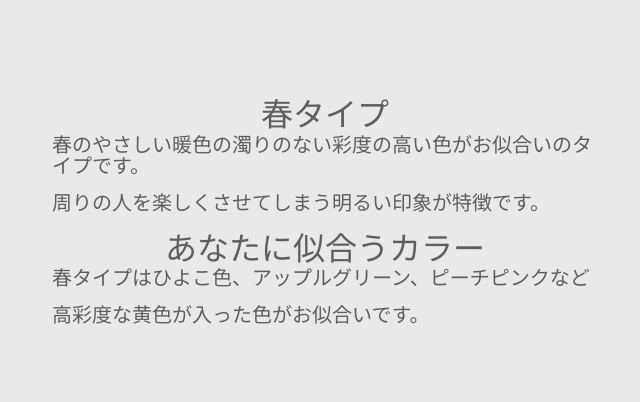
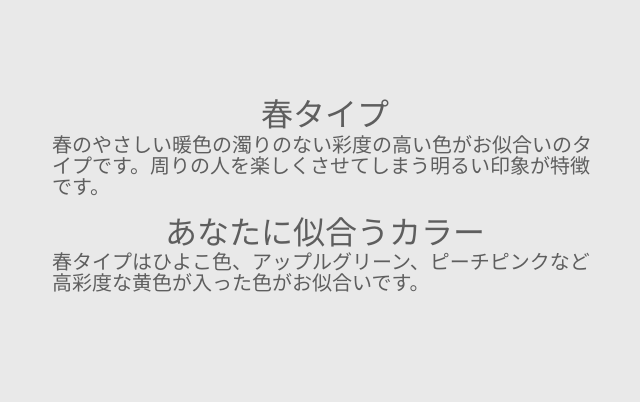
Before and after one commit to naturalmemo/personal_color, a Django app: template personal_color/templates/result.html in a window 1280 px wide. Shown: the part 454-856 px from the top of the page, without its empty margins (315-955 px from the left). Run offline with Django 3.2, Linux system fonts and the light colour scheme; the template is opened without the code that fills it, so the values that code supplies are empty; some libraries are stand-ins or nearby versions.

Commit message:
レイアウト変更

```diff
--- a/personal_color/templates/result.html
+++ b/personal_color/templates/result.html
@@ -19,11 +19,9 @@
         <div class="row justify-content-center">
             <div class="col-lg-6">
                 <h2>春タイプ</h2>
-                <p class="lead">春のやさしい暖色の濁りのない彩度の高い色がお似合いのタイプです。</p>
-                <p class="lead">周りの人を楽しくさせてしまう明るい印象が特徴です。</p>
+                <p class="lead">春のやさしい暖色の濁りのない彩度の高い色がお似合いのタイプです。周りの人を楽しくさせてしまう明るい印象が特徴です。</p>
                 <h2>あなたに似合うカラー</h2>
-                <p class="lead">春タイプはひよこ色、アップルグリーン、ピーチピンクなど</p>
-                <p class="lead">高彩度な黄色が入った色がお似合いです。</p>
+                <p class="lead">春タイプはひよこ色、アップルグリーン、ピーチピンクなど高彩度な黄色が入った色がお似合いです。</p>
             </div>
         </div>
     </div>
```
Also changed, not shown: personal_color/templates/introduction.html (+12 -1 lines).
